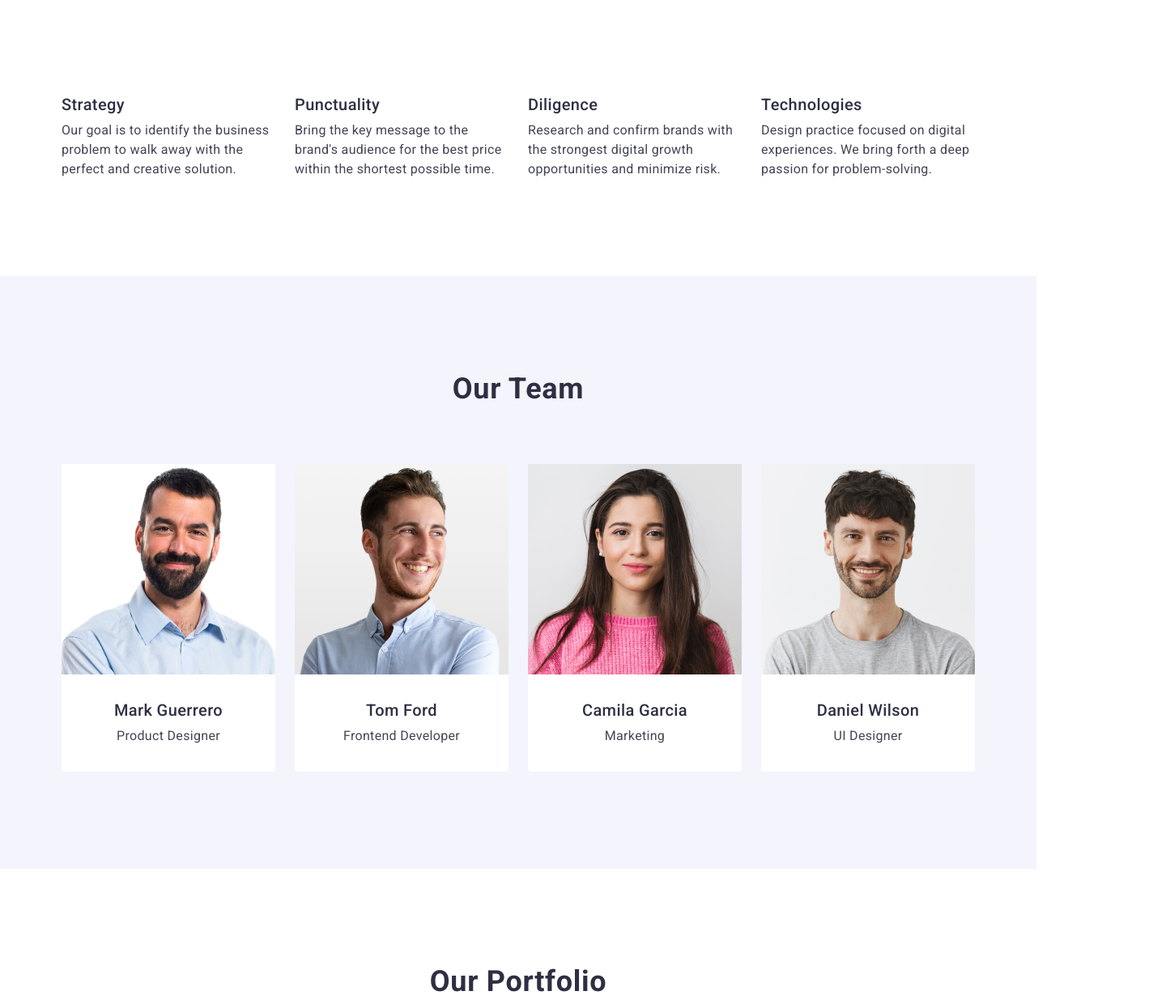
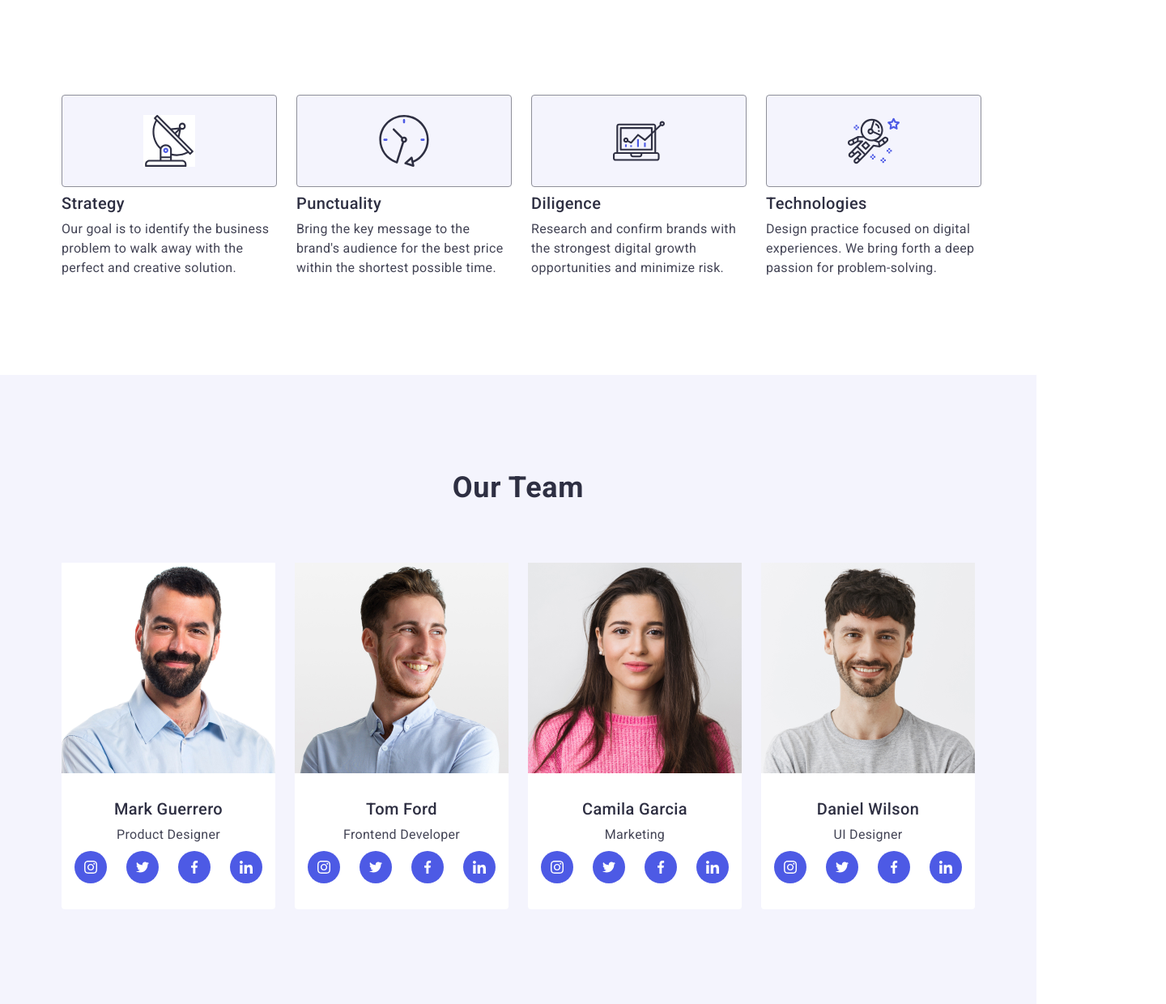
Before and after one commit to Dontsova-Ann/mein-proekt-powtor-mod4, a plain HTML site: page index.html in a window 1280 px wide. Shown: the part 676-1916 px from the top of the page at 81% size, 1440 px wide, since content can reach past the window. Drawn offline with nearby package versions, Linux system fonts and the light colour scheme.

Commit message:
sektion team

```diff
--- a/css/styles.css
+++ b/css/styles.css
@@ -1,22 +1,27 @@
 /* font-family: "Roboto", sans-serif;
  */
 /* reset */
- *{
+* {
   box-sizing: border-box;
-
-
 }
 body {
   font-family: "Roboto", sans-serif;
   color: #434455;
   background-color: #fff;
 }
-ul,ol {
+ul,
+ol {
   list-style-type: none;
   margin: 0;
   padding: 0;
 }
-h1,h2,h3,h4,h5,h6,p {
+h1,
+h2,
+h3,
+h4,
+h5,
+h6,
+p {
   margin: 0;
 }
 a {
@@ -29,8 +34,6 @@ address {
   font-style: normal;
 }
 
-
-
 /* common */
 .container {
   max-width: 1158px;
@@ -38,27 +41,25 @@ address {
   padding: 0 15px;
 }
 /* #region heder */
-.header{
+.header {
   background-color: #fff;
   border-bottom: 1px solid #e7e9fc;
-  box-shadow: 0 1px 6px 0 rgba(46, 47, 66, 0.08), 0 1px 1px 0 rgba(46, 47, 66, 0.16), 0 2px 1px 0 rgba(46, 47, 66, 0.08);
+  box-shadow: 0 1px 6px 0 rgba(46, 47, 66, 0.08),
+    0 1px 1px 0 rgba(46, 47, 66, 0.16), 0 2px 1px 0 rgba(46, 47, 66, 0.08);
 }
 .header-container {
   display: flex;
   align-items: center;
-
 }
-.header-nav{
+.header-nav {
   display: flex;
   align-items: center;
-
 }
-.header-list{
+.header-list {
   display: flex;
   align-items: center;
-
 }
-.heder-logo{
+.heder-logo {
   padding: 24px 0;
   margin-right: 76px;
 }
@@ -73,7 +74,6 @@ address {
 }
 .heder-logo .logo-color {
   color: #2e2f42;
-
 }
 .footer-logo .logo-color {
   color: #f4f4fd;
@@ -89,20 +89,20 @@ address {
   display: block;
   transition: color 250ms cubic-bezier(0.4, 0, 0.2, 1);
 }
-.header-link.current{
+.header-link.current {
   position: relative;
 }
-.header-link.current::after{
+.header-link.current::after {
   content: "";
   background-color: #404bbf;
   border-radius: 2px;
   position: absolute;
-  bottom:-1px;
+  bottom: -1px;
   left: 0;
   width: 100%;
   height: 4px;
 }
-.header-list{
+.header-list {
   gap: 40px;
 }
 
@@ -110,7 +110,7 @@ position: relative;
   font-style: normal;
   margin-left: auto;
 }
-.adress-list{
+.adress-list {
   display: flex;
   align-items: center;
   gap: 40px;
@@ -123,7 +123,6 @@ position: relative;
   color: #434455;
   padding: 24px 0;
   transition: color 250ms cubic-bezier(0.4, 0, 0.2, 1);
-
 }
 .header-link:hover,
 .header-link:focus,
@@ -136,6 +135,13 @@ position: relative;
 
 /* #region hero */
 .hero {
+  background-image: linear-gradient(rgba(46, 47, 66, 0.7), rgba(0, 0, 0, 0.2)),
+    url("../images/begraund.jpg");
+  min-width: 1440px;
+  margin: 0;
+  background-repeat: no-repeat;
+  background-size: cover;
+  background-position: center;
   background-color: #2e2f42;
   padding-top: 188px;
   padding-bottom: 188px;
@@ -145,9 +151,8 @@ position: relative;
   align-items: center;
   flex-direction: column;
   gap: 48px;
-
 }
-.hero-title{
+.hero-title {
   max-width: 496px;
   font-weight: 700;
   font-size: 56px;
@@ -157,7 +162,7 @@ text-align: center;
   color: #fff;
   margin: 0 auto;
 }
-.hero-btn{
+.hero-btn {
   display: inline-block;
   padding: 16px 32px;
   font-weight: 500;
@@ -177,7 +182,6 @@ height: 56px;
 .hero-btn:hover,
 .hero-btn:focus {
   background-color: #404bbf;
-
 }
 /* #endregion hero*/
 
@@ -188,15 +192,15 @@ height: 56px;
   margin: 0 auto;
 }
 
-.section-title{
-margin-bottom:  8px;
+.section-title {
+  margin-bottom: 8px;
   font-weight: 500;
   font-size: 20px;
   line-height: 1.2;
   letter-spacing: 0.02em;
   color: #2e2f42;
 }
-.section-text{
+.section-text {
   font-weight: 400;
   font-size: 16px;
   line-height: 1.5;
@@ -204,14 +208,25 @@ letter-spacing: 0.02em;
   color: #434455;
 }
 
-.section-item{
+.section-item {
   display: flex;
   align-items: center;
-gap:24px ;
+  gap: 24px;
 }
-.section-list{
+.section-list {
   flex-basis: calc((100% - 72px) / 4);
 }
+.container-icon {
+  display: flex;
+  /* align-items: center; */
+  justify-content: center;
+  background: #f4f4fd;
+  border: 1px solid #8e8f99;
+  border-radius: 4px;
+  padding: 24px 100px;
+  margin-bottom: 8px;
+}
+
 .visually-hidden {
   position: absolute;
   width: 1px;
@@ -228,10 +243,10 @@ gap:24px ;
 .team {
   background-color: #f4f4fd;
 }
-.container-team{
+.container-team {
   padding-bottom: 120px;
 }
-.team-title{
+.team-title {
   min-width: 162px;
   padding-top: 120px;
   padding-bottom: 72px;
@@ -241,26 +256,24 @@ line-height: 1.11;
   letter-spacing: 0.02em;
   text-align: center;
   color: #2e2f42;
-
 }
 
-.team-item{
+.team-item {
   display: flex;
   align-items: center;
   gap: 24px;
 }
-.team-list{
-
+.team-list {
   width: calc((100% - 72px) / 4);
   background-color: #ffffff;
   border-radius: 0px 0px 4px 4px;
 }
 
-.container-list{
-  padding: 32px 0;
+.container-list {
+  padding: 32px 16px;
   text-align: center;
 }
-.name{
+.name {
   font-weight: 500;
   font-size: 20px;
   line-height: 1.2;
@@ -268,21 +281,44 @@ color: #2e2f42;
   color: #2e2f42;
   margin-bottom: 8px;
 }
-.name-item{
+.name-item {
   font-weight: 400;
   font-size: 16px;
   line-height: 1.5;
   letter-spacing: 0.02em;
   color: #434455;
+  margin-bottom: 8px;
 }
+.icon-name {
+  display: flex;
+  gap: 24px;
+ align-items: center;
+}
+.list-color {
+  width: 40px;
+   height: 40px;
+   fill: #fff;
+ }
+.icon-list{
+  display: flex;
+  align-items: center;
+  justify-content: center;
+  border-radius: 50%;
+  width: 100%;
+  height: 100%;
+  background-color: #4d5ae5;
+  transition: fill 250ms cubic-bezier(0.4, 0, 0.2, 1);
+}
+
+
 /* #endregion team */
 
 /* #region portfolio*/
-.portfolio{
+.portfolio {
   background-color: #fff;
   padding-bottom: 120px;
 }
-.portfolio-title{
+.portfolio-title {
   padding-top: 120px;
   padding-bottom: 72px;
   font-weight: 700;
@@ -292,18 +328,18 @@ letter-spacing: 0.02em;
   text-align: center;
   color: #2e2f42;
 }
-.portfolio-item{
+.portfolio-item {
   display: flex;
   align-items: center;
   row-gap: 48px;
-  column-gap:24px;
+  column-gap: 24px;
   flex-wrap: wrap;
 }
-.portfolio-list{
+.portfolio-list {
   width: calc((100% - 48px) / 3);
 }
 
-.portfolio-name{
+.portfolio-name {
   padding-top: 32px;
   margin-bottom: 8px;
   font-weight: 500;
@@ -312,7 +348,7 @@ line-height: 1.2;
   letter-spacing: 0.02em;
   color: #2e2f42;
 }
-.portfolio-text{
+.portfolio-text {
   padding-bottom: 32px;
   font-weight: 400;
   font-size: 16px;
@@ -327,14 +363,12 @@ color: #434455;
   padding-top: 100px;
   padding-bottom: 100px;
 }
-.container-footer{
+.container-footer {
   display: flex;
   flex-direction: column;
   display: inline-block;
-
-
 }
-.footer-text{
+.footer-text {
   margin-top: 16px;
   max-width: 264px;
   height: 72px;
--- a/index.html
+++ b/index.html
@@ -2,7 +2,7 @@
 <html lang="en">
   <head>
     <meta charset="UTF-8" />
-    <meta name="viewport" content="width=device-width, initial-scale=1.0"/>
+    <meta name="viewport" content="width=device-width, initial-scale=1.0" />
     <title>Web Studio</title>
     <link
       rel="stylesheet"
@@ -74,6 +74,10 @@
           <h2 class="visually-hidden">Advantages</h2>
           <ul class="section-item">
             <li class="section-list">
+              <div class="container container-icon">
+                <svg class="icon" width="64" height="64">
+                  <use href="./images/symbol-defs.svg#antenna"></use>
+              </div>
               <h3 class="section-title">Strategy</h3>
               <p class="section-text">
                 Our goal is to identify the business problem to walk away with
@@ -81,6 +85,8 @@
               </p>
             </li>
             <li class="section-list">
+              <div class="container container-icon"><svg class="icon" width="64" height="64">
+                  <use href="./images/symbol-defs.svg#clock"></use></div>
               <h3 class="section-title">Punctuality</h3>
               <p class="section-text">
                 Bring the key message to the brand's audience for the best price
@@ -88,6 +94,8 @@
               </p>
             </li>
             <li class="section-list">
+              <div class="container container-icon"><svg class="icon" width="64" height="64">
+                  <use href="./images/symbol-defs.svg#diagram"></use></div>
               <h3 class="section-title">Diligence</h3>
               <p class="section-text">
                 Research and confirm brands with the strongest digital growth
@@ -95,6 +103,8 @@
               </p>
             </li>
             <li class="section-list">
+              <div class="container container-icon"><svg class="icon" width="64" height="64">
+                  <use href="./images/symbol-defs.svg#astronaut"></use></div>
               <h3 class="section-title">Technologies</h3>
               <p class="section-text">
                 Design practice focused on digital experiences. We bring forth a
@@ -121,6 +131,20 @@
               <div class="container container-list">
                 <h3 class="name">Mark Guerrero</h3>
                 <p class="name-item">Product Designer</p>
+                <ul class="icon-name">
+                  <li class="list-color"><a href="#" class="icon-list"><svg class="team-icon-list" width="16"
+                  height="16"><use href="./images/symbol-defs.svg#instagram"></use></svg></a>
+                  </li>
+                  <li class="list-color"><a href="#" class="icon-list"><svg class="team-icon-list" width="16"
+                  height="16"><use href="./images/symbol-defs.svg#twitter"></use></svg></a>
+                  </li>
+                  <li class="list-color"><a href="#" class="icon-list"><svg class="team-icon-list" width="16"
+                  height="16"><use href="./images/symbol-defs.svg#facebook"></use></svg></a>
+                  </li>
+                  <li class="list-color"><a href="#" class="icon-list"><svg class="team-icon-list" width="16"
+                  height="16"><use href="./images/symbol-defs.svg#linkedin"></use></svg></a>
+                  </li>
+                </ul>
               </div>
             </li>
             <li class="team-list">
@@ -133,6 +157,20 @@
               <div class="container container-list">
                 <h3 class="name">Tom Ford</h3>
                 <p class="name-item">Frontend Developer</p>
+                <ul class="icon-name">
+                  <li class="list-color"><a href="#" class="icon-list"><svg class="team-icon-list" width="16"
+                  height="16"><use href="./images/symbol-defs.svg#instagram"></use></svg></a>
+                  </li>
+                  <li class="list-color"><a href="#" class="icon-list"><svg     class="team-icon-list" width="16"
+                  height="16"><use href="./images/symbol-defs.svg#twitter"></use></svg></a>
+                  </li>
+                  <li class="list-color"><a href="#" class="icon-list"><svg class="team-icon-list" width="16"
+                  height="16"><use href="./images/symbol-defs.svg#facebook"></use></svg></a>
+                  </li>
+                  <li class="list-color"><a href="#" class="icon-list"><svg class="team-icon-list" width="16"
+                  height="16"><use href="./images/symbol-defs.svg#linkedin"></use></svg></a>
+                  </li>
+                </ul>
               </div>
             </li>
             <li class="team-list">
@@ -145,6 +183,20 @@
               <div class="container container-list">
                 <h3 class="name">Camila Garcia</h3>
                 <p class="name-item">Marketing</p>
+                <ul class="icon-name">
+                  <li class="list-color"><a href="#" class="icon-list"><svg class="team-icon-list" width="16"
+                  height="16"><use href="./images/symbol-defs.svg#instagram"></use></svg></a>
+                  </li>
+                  <li class="list-color"><a href="#" class="icon-list"><svg class="team-icon-list" width="16"
+                  height="16"><use href="./images/symbol-defs.svg#twitter"></use></svg></a>
+                  </li>
+                  <li class="list-color"><a href="#" class="icon-list"><svg class="team-icon-list" width="16"
+                  height="16"><use href="./images/symbol-defs.svg#facebook"></use></svg></a>
+                  </li>
+                  <li class="list-color"><a href="#" class="icon-list"><svg class="team-icon-list" width="16"
+                  height="16"><use href="./images/symbol-defs.svg#linkedin"></use></svg></a>
+                  </li>
+                </ul>
               </div>
             </li>
             <li class="team-list">
@@ -157,6 +209,20 @@
               <div class="container container-list">
                 <h3 class="name">Daniel Wilson</h3>
                 <p class="name-item">UI Designer</p>
+                 <ul class="icon-name">
+                  <li class="list-color"><a href="#" class="icon-list"><svg class="team-icon-list" width="16"
+                height="16"><use href="./images/symbol-defs.svg#instagram"></use></svg></a>
+              </li>
+                   <li class="list-color"><a href="#" class="icon-list"><svg class="team-icon-list" width="16"
+                height="16"><use href="./images/symbol-defs.svg#twitter"></use></svg></a>
+              </li>
+                  <li class="list-color"><a href="#" class="icon-list"><svg class="team-icon-list" width="16"
+                height="16"><use href="./images/symbol-defs.svg#facebook"></use></svg></a>
+              </li>
+                    <li class="list-color"><a href="#" class="icon-list"><svg class="team-icon-list" width="16"
+                height="16"><use href="./images/symbol-defs.svg#linkedin"></use></svg></a>
+              </li>
+                </ul>
               </div>
             </li>
           </ul>
```
Also changed, not shown: images/begraund.jpg (added), images/symbol-defs.svg (added). Lines whose indentation alone changed are shown as unchanged.
